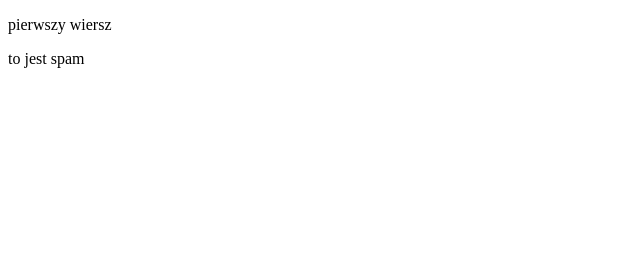
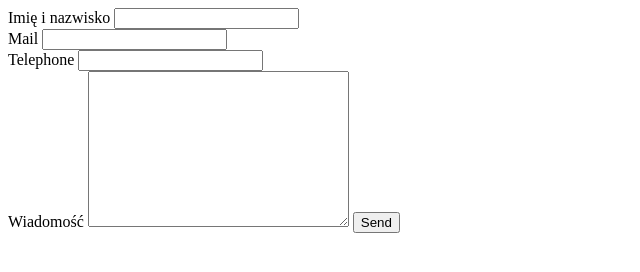
Before and after one commit to ula151/ula151.github.io, a plain HTML site: page index.html in a window 1280 px wide. Shown: the whole page, without its empty margins (0-640 px from the left). Drawn offline with Linux system fonts and the light colour scheme.

Commit message:
Update index.html

```diff
--- a/index.html
+++ b/index.html
@@ -7,7 +7,23 @@
     <title>Document</title>
 </head>
 <body>
-    <p>pierwszy wiersz</p>
-    <spam>to jest spam</spam>
+    <form action="https://formspree.io/email@domain.tld" method="POST">
+        <label for="name">Imię i nazwisko </label>
+        <input type="text" name="name">
+        <br>
+
+        <label for="email">Mail</label>
+        <input type="email" name="mail" id="mail">
+        <br>
+
+        <label for="tel">Telephone</label>
+        <input type="tel" name="telephone" id="phone">
+
+        <br>
+        <label for="mail2">Wiadomość</label>
+        <textarea name="mail2" id="mail2" cols="30" rows="10"></textarea>
+
+        <input type="submit" value="Send">
+    </form>
 </body>
 </html>
```
